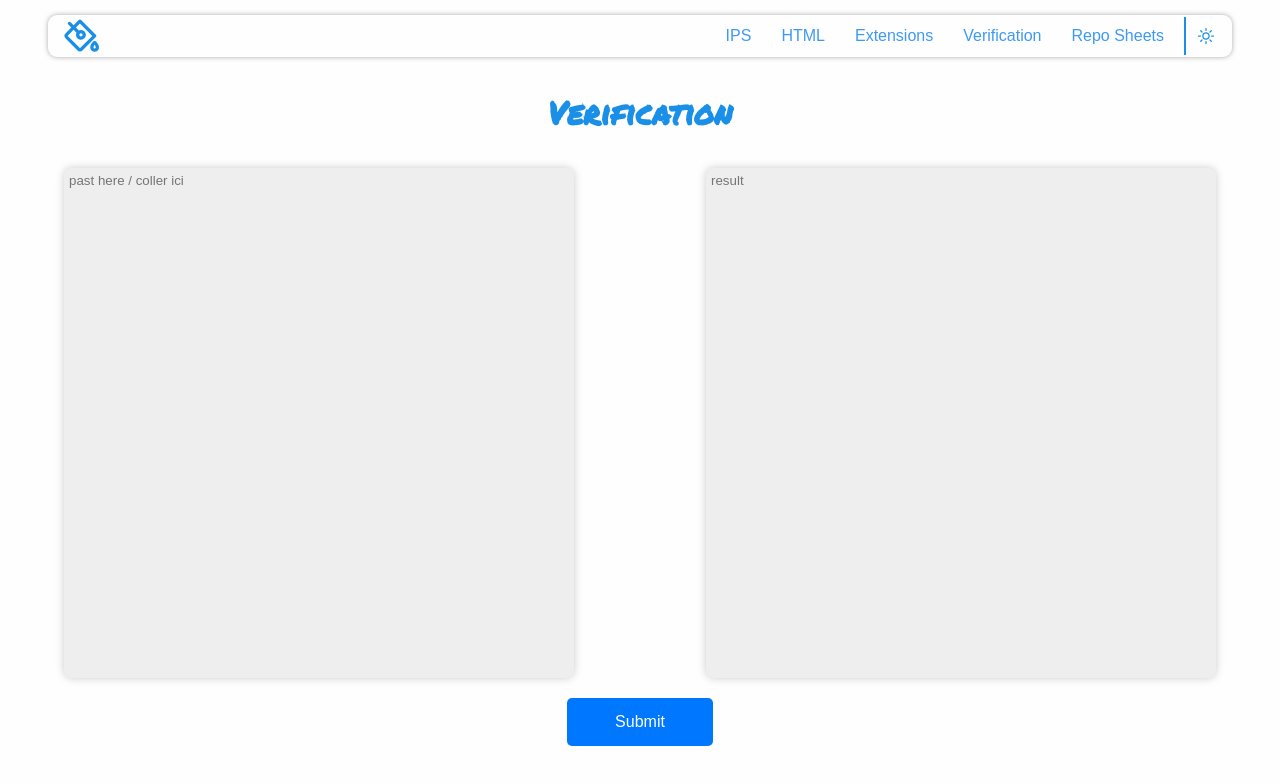
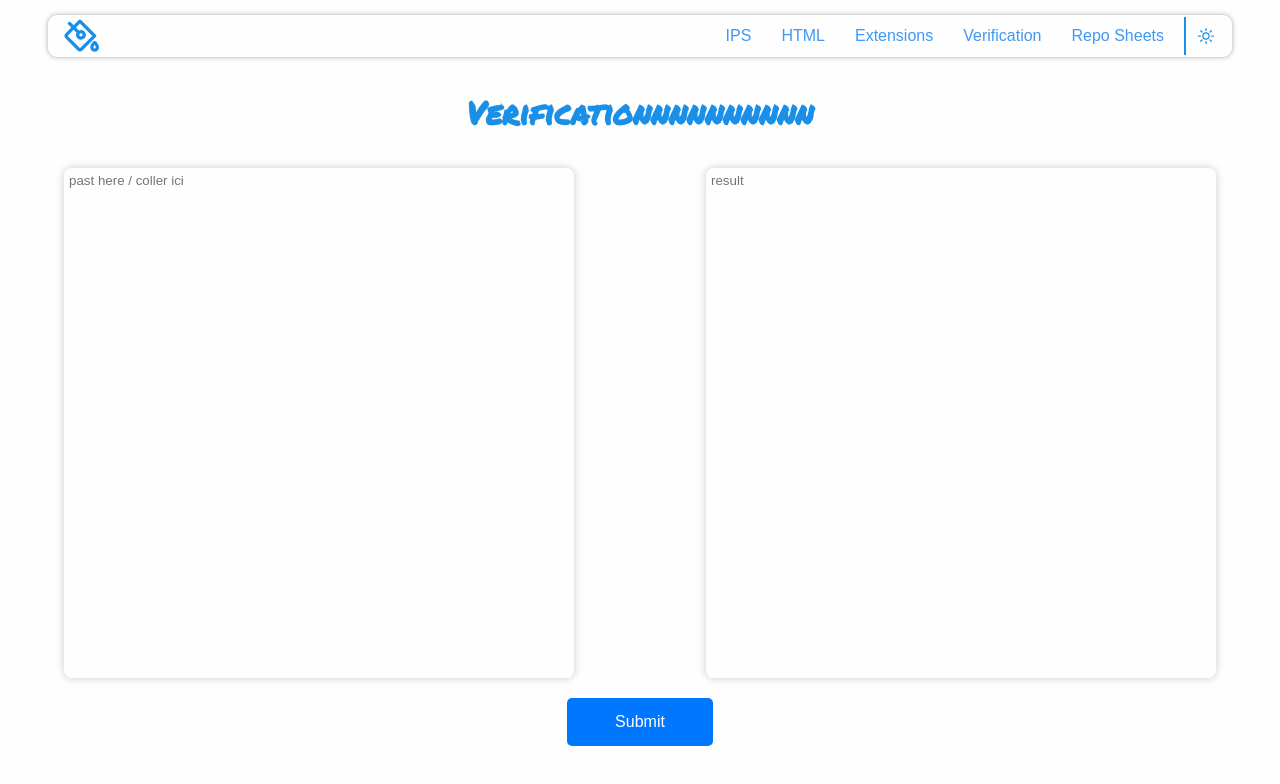
Before and after one commit to MohcineDev/bucket-vue, a Vue app: page /verification in a window 1280 px wide. Shown: the top 784 px of the page. Built offline with nearby package versions, Linux system fonts and the light colour scheme.

Commit message:
verification

```diff
--- a/index.html
+++ b/index.html
@@ -3,7 +3,7 @@
   <head>
     <meta charset="UTF-8">
     <meta name="viewport" content="width=device-width, initial-scale=1.0">
-    <title>Bucket</title>
+    <title>mohcinedev</title>
   </head>
   <body>
     <div id="app"></div>
--- a/src/components/Bucket.vue
+++ b/src/components/Bucket.vue
@@ -94,7 +94,7 @@ function generateName() {
   let charCode = number_char_code; // declare an array charCode = number_char_code array ,  default are numbers
   if (includeLower) charCode = charCode.concat(lower_case_code);
   if (includeUpper) charCode = charCode.concat(upper_case_code); // if checked add the upper case characters
-  console.log(includeLower);
+
   const name = []; // empty array
 
   for (let i = 0; i < charAmount; i++) {
--- a/src/components/NavBar.vue
+++ b/src/components/NavBar.vue
@@ -28,6 +28,7 @@
           <a href="">Get IPs</a>
           <a href="">Get&nbsp;Domains</a>
         </div>
+
       </div>
       <router-link to="verification">Verification</router-link>
       <router-link to="repo_sheets">Repo Sheets</router-link>
--- a/src/views/Bucket.vue
+++ b/src/views/Bucket.vue
@@ -22,11 +22,13 @@ import { ref } from "vue";
 import Bucket from "../components/Bucket.vue";
 
 let src1 = ref();
+
 let src2 = ref();
-let imgnb = Math.floor(Math.random() * 18);
+let imgnb =  Math.floor(Math.random() * 18);
+console.log(13132)
+src1.value = `https://raw.githubusercontent.com/MohcineDev/bucket/main/imgs/img${imgnb}.webp`;
+src2.value = `https://raw.githubusercontent.com/MohcineDev/bucket/main/imgs/img${imgnb < 17 ? imgnb + 1 : 0}.webp`;
 
-//src1.value = `https://raw.githubusercontent.com/MohcineDev/bucket/main/imgs/img${imgnb}.webp`;
-//src2.value = `https://raw.githubusercontent.com/MohcineDev/bucket/main/imgs/img${imgnb < 17 ? imgnb + 1 : 0}.webp`;
 </script>
 
 <style scoped>
--- a/src/views/Verification.vue
+++ b/src/views/Verification.vue
@@ -1,5 +1,5 @@
 <template>
-  <h2>Verification</h2>
+  <h2>Verificationnnnnnnnnn</h2>
   <div class="container">
     <div class="textareas">
       <div id="refresh" @click="emptyTextareas">Refresh</div>
@@ -61,8 +61,8 @@ function generateProfiles() {
   });
   console.log(textAreaSrc);
   console.log(textAreaSrc.value);
-  spanSrcCount.value = data.length;
-  spanResultCount.value = textAreaResult.value.split("\n").length;
+  spanSrcCount.value = data.length-1;
+  spanResultCount.value = textAreaResult.value.split("\n").length-1;
 }
 
 function emptyTextareas() {
@@ -104,7 +104,7 @@ textarea {
   border-radius: 8px;
   border: none;
   box-shadow: 0 0 8px #ccc;
-  background-color: #eee;
+  background-color: #fefefe;
   outline: none;
   padding: 5px;
 }
```
